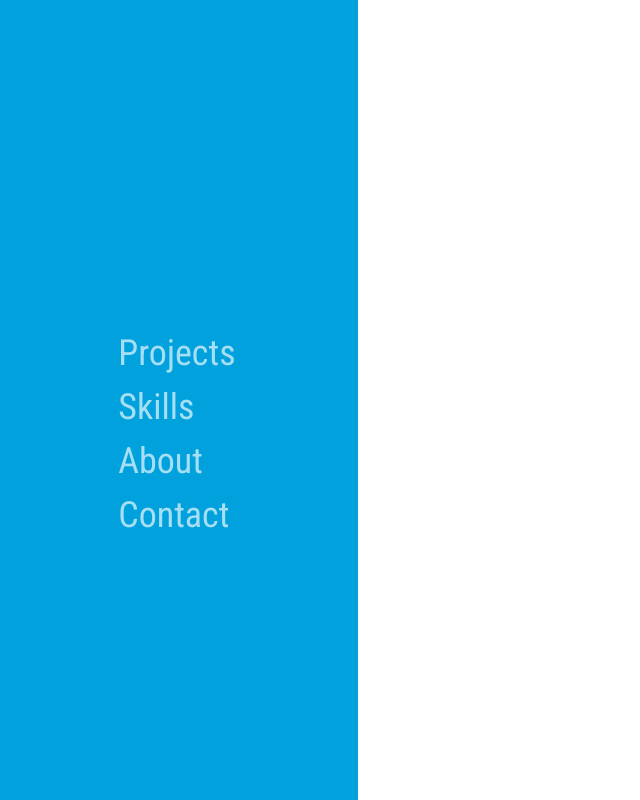
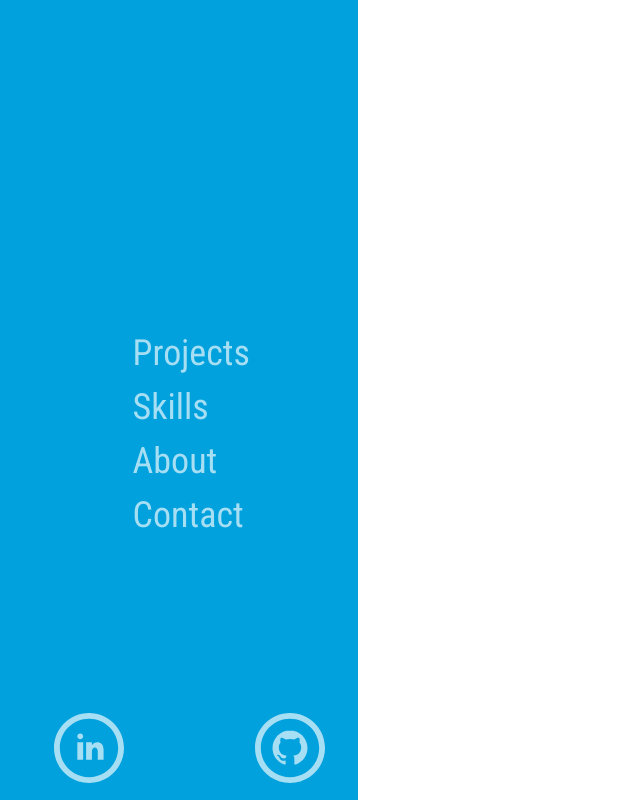
Before and after one commit to astrauli/site2.0, a plain HTML site: page index.html in a window 1280 px wide. Shown: the whole page, without its empty margins (0-640 px from the left). Drawn offline with Linux system fonts and the light colour scheme.

Commit message:
add social icons

```diff
--- a/assets/nav.css
+++ b/assets/nav.css
@@ -21,7 +21,7 @@
 
 .nav-list-item {
     position: relative;
-    left: 33%;
+    left: 37%;
     margin-top: 12px;
 }
 
@@ -30,9 +30,44 @@
     color: rgba(255,255,255,0.65);
     font-size: 36px;
     font-family: 'Roboto Condensed',sans-serif;
-    transition: ease-in 0.1s;
+    transition: ease-in 0.2s;
 }
 
 .nav-list-item a:hover {
     color: rgba(255,255,255, 1);
 }
+
+.social-media-container {
+    width: 100%;
+    height: 100px;
+    display: flex;
+    align-items: center;
+    justify-content: center;
+    position: absolute;
+    bottom: 0;
+}
+
+.social-media {
+    display: flex;
+    justify-content: space-between;
+    width: 70%;
+}
+
+.social-media a{
+    text-decoration: none;
+    width: 50px;
+}
+
+.social-media a svg{
+    width: 70px;
+    height: 70px;
+}
+
+.icon {
+    fill: rgba(255,255,255,0.65);
+    transition: ease-in 0.15s;
+}
+
+.social-media a:hover .icon{
+    fill: rgba(255,255,255,1);
+}
--- a/index.html
+++ b/index.html
@@ -19,6 +19,17 @@
             <li class=nav-list-item><a href="#">Contact</a></li>
         </ul>
 
+        <div class="social-media-container">
+            <div class="social-media">
+                <a href="www.linkedin.com/in/aaron-strauli-1a6883a2">
+                    <svg  xmlns="http://www.w3.org/2000/svg"  viewBox="0 0 24 24"><path class="icon" d="M12 2c5.514 0 10 4.486 10 10s-4.486 10-10 10-10-4.486-10-10 4.486-10 10-10zm0-2c-6.627 0-12 5.373-12 12s5.373 12 12 12 12-5.373 12-12-5.373-12-12-12zm-2 8c0 .557-.447 1.008-1 1.008s-1-.45-1-1.008c0-.557.447-1.008 1-1.008s1 .452 1 1.008zm0 2h-2v6h2v-6zm3 0h-2v6h2v-2.861c0-1.722 2.002-1.881 2.002 0v2.861h1.998v-3.359c0-3.284-3.128-3.164-4-1.548v-1.093z"/></svg>
+                </a>
+                <a href="https://github.com/Strauaar">
+                    <svg  xmlns="http://www.w3.org/2000/svg"  viewBox="0 0 24 24"><path class="icon" d="M12 2c5.514 0 10 4.486 10 10s-4.486 10-10 10-10-4.486-10-10 4.486-10 10-10zm0-2c-6.627 0-12 5.373-12 12s5.373 12 12 12 12-5.373 12-12-5.373-12-12-12zm0 6c-3.313 0-6 2.686-6 6 0 2.651 1.719 4.9 4.104 5.693.3.056.396-.13.396-.289v-1.117c-1.669.363-2.017-.707-2.017-.707-.272-.693-.666-.878-.666-.878-.544-.373.041-.365.041-.365.603.042.92.619.92.619.535.917 1.403.652 1.746.499.054-.388.209-.652.381-.802-1.333-.152-2.733-.667-2.733-2.965 0-.655.234-1.19.618-1.61-.062-.153-.268-.764.058-1.59 0 0 .504-.161 1.65.615.479-.133.992-.199 1.502-.202.51.002 1.023.069 1.503.202 1.146-.776 1.648-.615 1.648-.615.327.826.121 1.437.06 1.588.385.42.617.955.617 1.61 0 2.305-1.404 2.812-2.74 2.96.216.186.412.551.412 1.111v1.646c0 .16.096.347.4.288 2.383-.793 4.1-3.041 4.1-5.691 0-3.314-2.687-6-6-6z"/></svg>
+                </a>
+            </div>
+        </div>
+
     </div>
     <div class="intro full-page">
 
```
